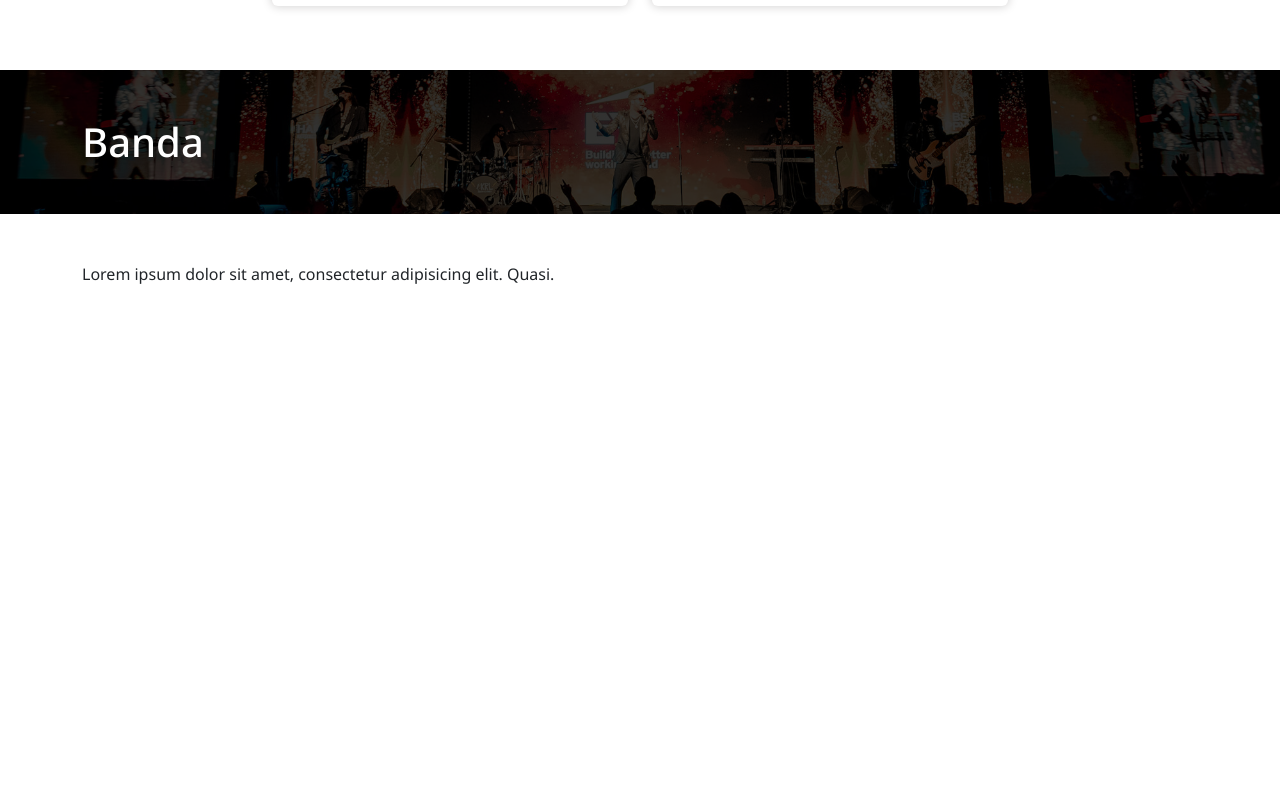
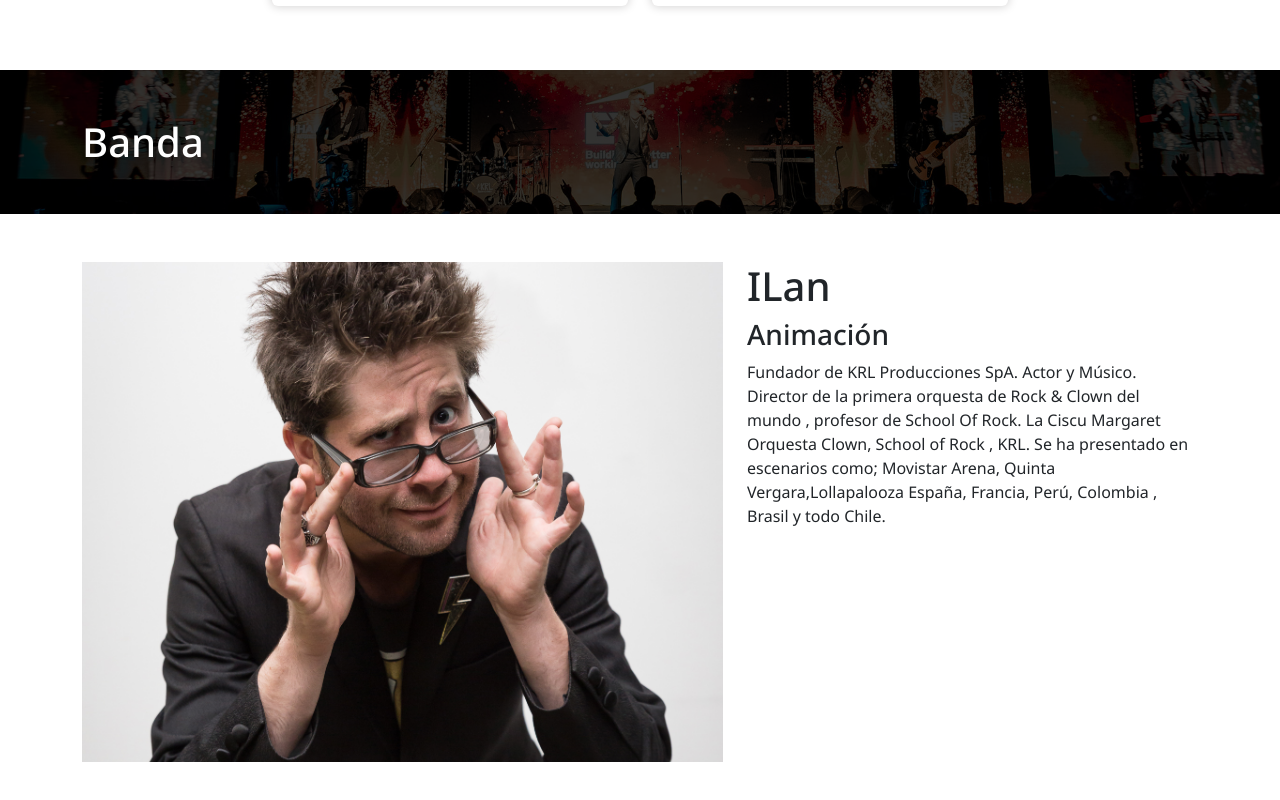
Before and after one commit to nachar/krl, a React (Vite) app: page / in a window 1280 px wide. Shown: the part 2146-2946 px from the top of the page. Before the commit the page ends 2496 px from the top, so only its background shows below. Built offline with nearby package versions, Linux system fonts and the light colour scheme.

Commit message:
feat: band members

```diff
--- /dev/null
+++ b/src/components/BandMembers/BandMember.tsx
@@ -0,0 +1,28 @@
+import './band-member.scss';
+import bandIlan from '../../assets/img/band-members/ilan.jpeg';
+
+function BandMember() {
+  return (
+    <li className="row band-member">
+      <div className="col-lg-7">
+        <div className="band-member__img">
+          <img src={bandIlan} alt="Ilan" className="w-100 h-100" />
+        </div>
+      </div>
+      <div className="col-lg-5">
+        <h4 className="h1">ILan</h4>
+        <h5 className="h3">Animación</h5>
+        <p>
+          Fundador de KRL Producciones SpA. Actor y Músico. Director de la
+          primera orquesta de Rock & Clown del mundo , profesor de School Of
+          Rock. La Ciscu Margaret Orquesta Clown, School of Rock , KRL. Se ha
+          presentado en escenarios como; Movistar Arena, Quinta
+          Vergara,Lollapalooza España, Francia, Perú, Colombia , Brasil y todo
+          Chile.
+        </p>
+      </div>
+    </li>
+  );
+}
+
+export default BandMember;
--- a/src/components/BandMembers/BandMembers.tsx
+++ b/src/components/BandMembers/BandMembers.tsx
@@ -1,18 +1,13 @@
 import TitleComponent from '../TitleComponent/TitleComponent';
+import BandMember from './BandMember';
 
 function BandMembers() {
   return (
     <section>
       <TitleComponent title="Banda" />
-      <div className="container py-5">
-        <div className="row">
-          <div className="col">
-            <p>
-              Lorem ipsum dolor sit amet, consectetur adipisicing elit. Quasi.
-            </p>
-          </div>
-        </div>
-      </div>
+      <ul className="container py-5">
+        <BandMember />
+      </ul>
     </section>
   );
 }
--- /dev/null
+++ b/src/components/BandMembers/band-member.scss
@@ -0,0 +1,8 @@
+.band-member {
+  &__img {
+    height: 500px;
+    img {
+      object-fit: cover;
+    }
+  }
+}
```
